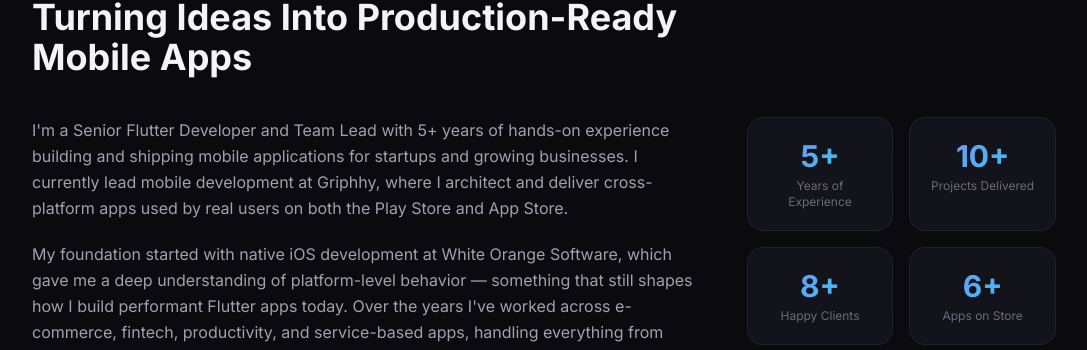
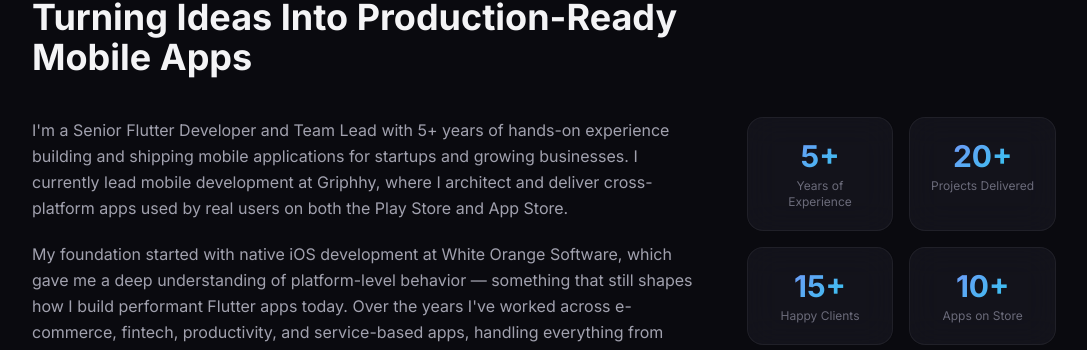
Before and after one commit to RaahilShaikh/rahil-portfolio, a React (Vite) app: page / in a window 1280 px wide. Shown: the part 951-1301 px from the top of the page, without its empty margins (96-1183 px from the left). Built offline with nearby package versions, Linux system fonts and the light colour scheme.

Commit message:
Improved the UI

```diff
--- a/src/components/Projects.jsx
+++ b/src/components/Projects.jsx
@@ -10,10 +10,11 @@ export default function Projects() {
   const [activeCategory, setActiveCategory] = useState("All");
   const [selectedProject, setSelectedProject] = useState(null);
 
-  const filtered =
+  const filtered = (
     activeCategory === "All"
       ? projects
-      : projects.filter((p) => p.category === activeCategory);
+      : projects.filter((p) => p.category === activeCategory)
+  ).sort((a, b) => (b.featured ? 1 : 0) - (a.featured ? 1 : 0));
 
   return (
     <section id="projects" className="py-28 px-6 bg-bg-secondary/40">
@@ -92,6 +93,11 @@ export default function Projects() {
                     >
                       {statusConfig[project.status].label}
                     </span>
+                    {project.featured && (
+                    <span className="absolute bottom-3 left-3 flex items-center gap-1 px-2.5 py-1 rounded-full bg-amber-400/15 text-amber-400 text-xs font-medium">
+                      ⭐ Featured
+                    </span>
+                  )}
                 </div>
 
                 <div className="p-6 flex flex-col flex-1">
--- a/src/data/siteInfo.js
+++ b/src/data/siteInfo.js
@@ -41,9 +41,9 @@ export const siteInfo = {
 
   stats: [
     { label: "Years of Experience", value: "5+" },
-    { label: "Projects Delivered", value: "10+" },
-    { label: "Happy Clients", value: "8+" },
-    { label: "Apps on Store", value: "6+" },
+    { label: "Projects Delivered", value: "20+" },
+    { label: "Happy Clients", value: "15+" },
+    { label: "Apps on Store", value: "10+" },
   ],
 
   social: {
```
